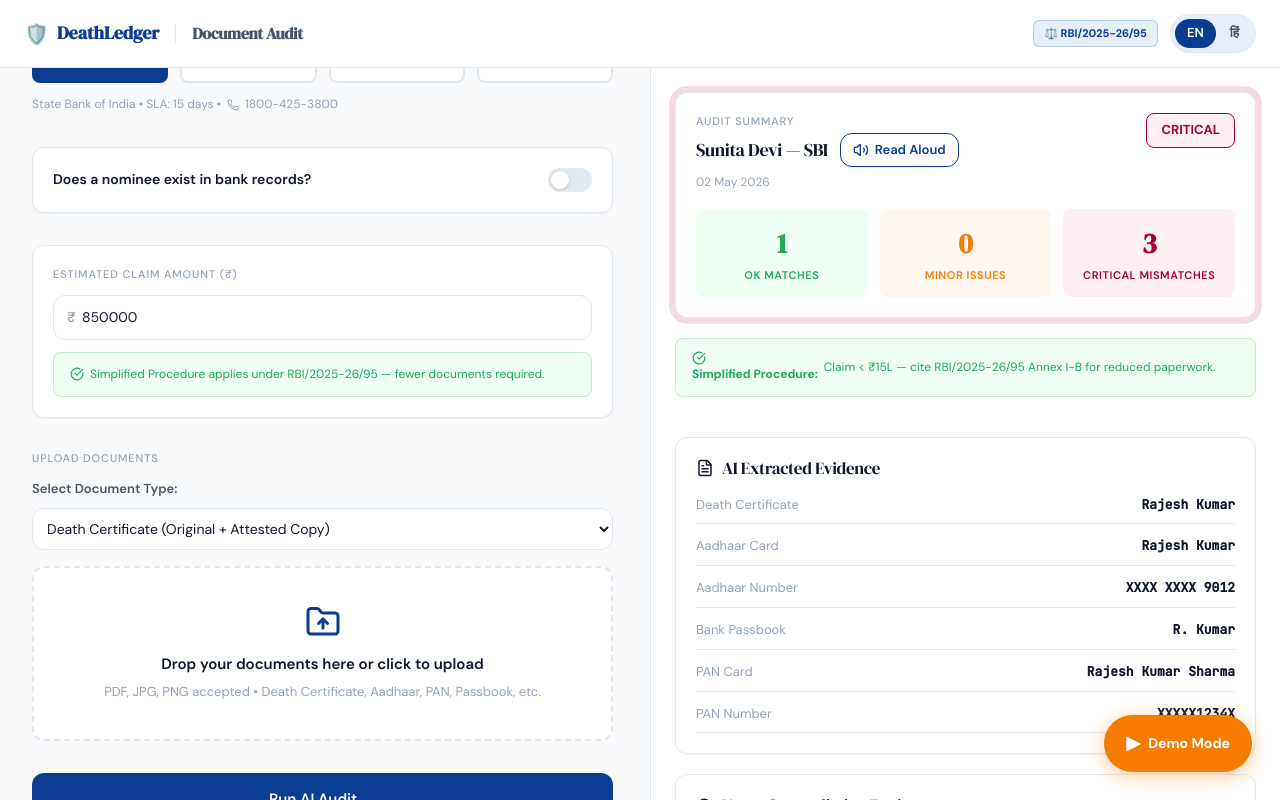
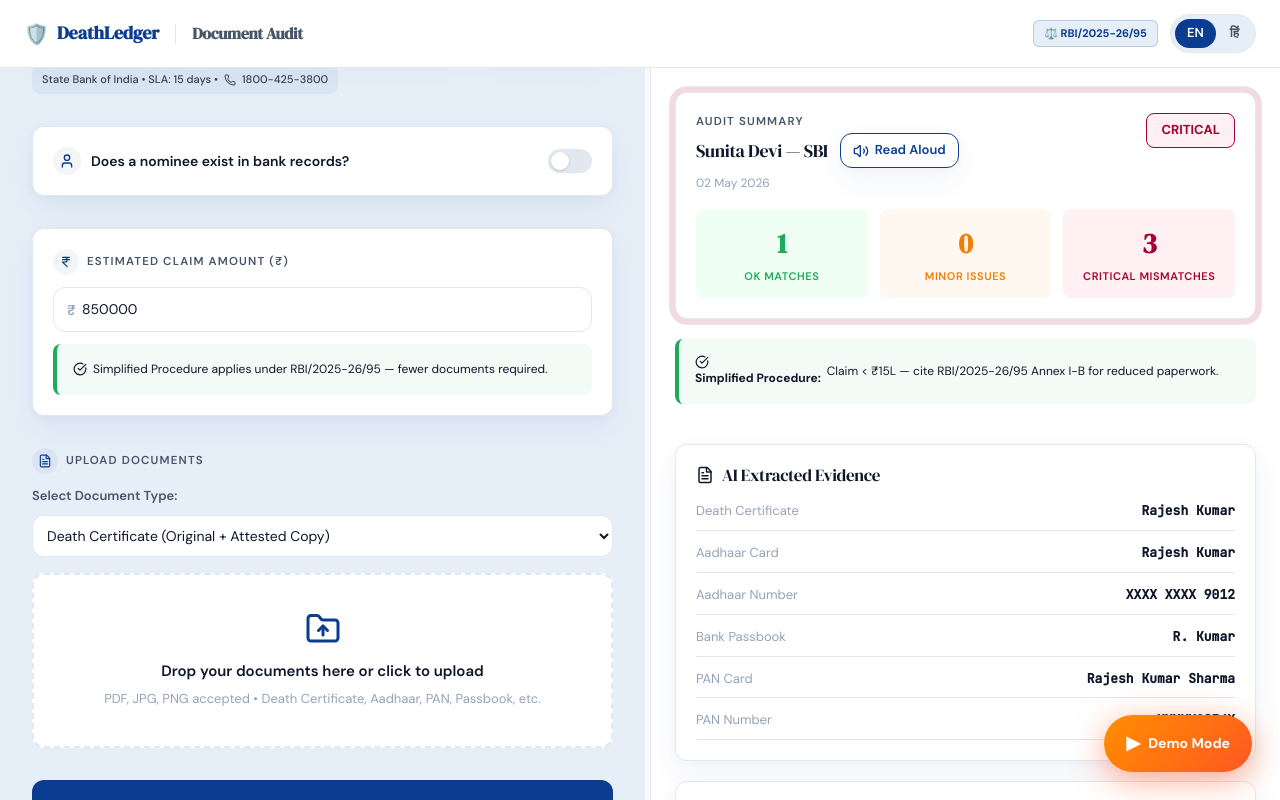
Before and after one commit to sanchp0408/DeathLedger, a Next.js app in the folder frontend/: page /audit in a window 1280 px wide. Both pictures are taken after a click on the button "Run AI Audit →". Built offline with nearby package versions, Linux system fonts and the light colour scheme.

Commit message:
Enhaced UI

```diff
--- a/frontend/app/globals.css
+++ b/frontend/app/globals.css
@@ -44,8 +44,8 @@
   --radius: 12px;
   --radius-sm: 8px;
   --radius-lg: 16px;
-  --shadow-card: 0 1px 2px 0 rgba(0, 0, 0, 0.05);
-  --shadow-elevated: 0 4px 16px rgba(10, 61, 145, 0.12);
+  --shadow-card: 0 2px 8px rgba(10, 61, 145, 0.03), 0 12px 32px rgba(10, 61, 145, 0.06);
+  --shadow-elevated: 0 4px 16px rgba(10, 61, 145, 0.05), 0 24px 64px rgba(10, 61, 145, 0.1);
 }
 
 * {
@@ -86,6 +86,12 @@
   border-radius: var(--radius);
   border: 1px solid var(--color-border);
   box-shadow: var(--shadow-card);
+  transition: all 0.3s ease;
+}
+
+.card:hover {
+  transform: translateY(-2px);
+  box-shadow: var(--shadow-elevated);
 }
 
 .card-elevated {
@@ -106,7 +112,7 @@
   font-weight: 600;
   font-size: 14px;
   cursor: pointer;
-  transition: background 0.2s ease, transform 0.1s ease;
+  transition: all 0.3s ease;
   display: inline-flex;
   align-items: center;
   gap: 8px;
@@ -115,6 +121,8 @@
 
 .btn-primary:hover {
   background: var(--color-primary-dark);
+  transform: translateY(-2px);
+  box-shadow: 0 4px 16px rgba(10, 61, 145, 0.2);
 }
 
 .btn-primary:active {
@@ -136,7 +144,7 @@
   font-weight: 600;
   font-size: 14px;
   cursor: pointer;
-  transition: all 0.2s ease;
+  transition: all 0.3s ease;
   display: inline-flex;
   align-items: center;
   gap: 8px;
@@ -145,6 +153,7 @@
 
 .btn-ghost:hover {
   background: var(--color-primary-light);
+  transform: translateY(-1px);
 }
 
 .btn-destructive {
@@ -157,7 +166,7 @@
   font-weight: 600;
   font-size: 14px;
   cursor: pointer;
-  transition: background 0.2s ease;
+  transition: all 0.3s ease;
   display: inline-flex;
   align-items: center;
   gap: 8px;
@@ -165,6 +174,8 @@
 
 .btn-destructive:hover {
   background: #8B002C;
+  transform: translateY(-2px);
+  box-shadow: 0 4px 16px rgba(165, 0, 52, 0.2);
 }
 
 /* Status Pills */
@@ -200,11 +211,22 @@
 /* Label caps */
 .label-caps {
   font-family: var(--font-body);
+  font-weight: 600;
+  font-size: 11.5px;
+  letter-spacing: 0.1em;
+  text-transform: uppercase;
+  color: var(--color-text-secondary);
+}
+
+/* Badge for Helper text */
+.badge-tint {
+  background: rgba(10, 61, 145, 0.05);
+  color: #334155;
+  border-radius: var(--radius-sm);
+  padding: 6px 10px;
   font-weight: 500;
-  font-size: 11px;
-  letter-spacing: 0.08em;
-  text-transform: uppercase;
-  color: var(--color-text-muted);
+  display: inline-flex;
+  align-items: center;
 }
 
 /* Mono for IDs */
@@ -222,13 +244,14 @@
   color: var(--color-text-primary);
   background: var(--color-surface);
   width: 100%;
-  transition: border-color 0.2s, box-shadow 0.2s;
+  transition: all 0.3s ease;
   outline: none;
 }
 
 .input:focus {
   border-color: var(--color-primary);
   box-shadow: 0 0 0 3px rgba(10, 61, 145, 0.1);
+  transform: translateY(-1px);
 }
 
 .input::placeholder {
@@ -252,11 +275,13 @@
   background-repeat: no-repeat;
   background-position: right 12px center;
   padding-right: 40px;
+  transition: all 0.3s ease;
 }
 
 .select:focus {
   border-color: var(--color-primary);
   box-shadow: 0 0 0 3px rgba(10, 61, 145, 0.1);
+  transform: translateY(-1px);
 }
 
 /* Toggle switch */
@@ -293,19 +318,21 @@
 
 /* Info banners */
 .banner-info {
-  background: var(--color-primary-light);
-  border: 1px solid rgba(10, 61, 145, 0.2);
+  background: rgba(10, 61, 145, 0.05);
+  backdrop-filter: blur(8px);
+  border-left: 4px solid var(--color-primary);
   border-radius: var(--radius-sm);
-  padding: 12px 16px;
-  color: var(--color-primary);
+  padding: 16px;
+  color: var(--color-text-primary);
 }
 
 .banner-success {
-  background: var(--color-ok-bg);
-  border: 1px solid rgba(31, 170, 89, 0.2);
+  background: rgba(31, 170, 89, 0.05);
+  backdrop-filter: blur(8px);
+  border-left: 4px solid var(--color-ok);
   border-radius: var(--radius-sm);
-  padding: 12px 16px;
-  color: var(--color-ok);
+  padding: 16px;
+  color: var(--color-text-primary);
 }
 
 .banner-warning {
--- a/frontend/components/AuditorSplitScreen.tsx
+++ b/frontend/components/AuditorSplitScreen.tsx
@@ -15,7 +15,7 @@
 import WhatsAppShare from './WhatsAppShare';
 import { motion } from 'framer-motion';
 import { maskPrivacyData } from '@/lib/formatters';
-import { FileText, ShieldAlert, CheckCircle, Search, Download, Share2, FileWarning, Clock, UserCheck, Phone, Scale, AlertTriangle, FolderUp, Image as ImageIcon } from 'lucide-react';
+import { FileText, ShieldAlert, CheckCircle, Search, Download, Share2, FileWarning, Clock, UserCheck, Phone, Scale, AlertTriangle, FolderUp, Image as ImageIcon, Landmark, User, IndianRupee } from 'lucide-react';
 import TextToSpeech from './TextToSpeech';
 
 interface UploadedFile {
@@ -388,12 +388,15 @@
             display: 'flex',
             flexDirection: 'column',
             gap: 'var(--section-gap, 32px)',
-            background: 'var(--color-bg)',
+            background: 'var(--color-primary-light)',
           }}
         >
           {/* Institution Selector */}
           <div>
-            <label className="label-caps" style={{ display: 'block', marginBottom: '12px' }}>
+            <label className="label-caps" style={{ display: 'flex', alignItems: 'center', gap: '8px', marginBottom: '12px' }}>
+              <span style={{ background: 'rgba(10, 61, 145, 0.05)', borderRadius: '50%', padding: '6px', display: 'flex' }}>
+                <Landmark size={14} color="var(--color-primary)" />
+              </span>
               {t.selectInstitution}
             </label>
             <div style={{ display: 'grid', gridTemplateColumns: 'repeat(auto-fit, minmax(70px, 1fr))', gap: '12px' }}>
@@ -404,14 +407,16 @@
                   style={{
                     padding: '10px 16px',
                     borderRadius: 'var(--radius-sm)',
-                    border: `2px solid ${institution === key ? INSTITUTION_COLORS[key] : 'var(--color-border)'}`,
-                    background: institution === key ? INSTITUTION_COLORS[key] : 'white',
-                    color: institution === key ? 'white' : 'var(--color-text-secondary)',
+                    border: 'none',
+                    borderBottom: institution === key ? `3px solid ${INSTITUTION_COLORS[key]}` : '3px solid transparent',
+                    background: institution === key ? `linear-gradient(to bottom, white, ${INSTITUTION_COLORS[key]}15)` : 'white',
+                    color: institution === key ? INSTITUTION_COLORS[key] : 'var(--color-text-secondary)',
                     fontWeight: 600,
                     fontSize: '13px',
                     cursor: 'pointer',
-                    transition: 'all 0.2s',
+                    transition: 'all 0.3s ease',
                     textAlign: 'center',
+                    boxShadow: 'var(--shadow-card)',
                   }}
                 >
                   {key}
@@ -419,7 +424,7 @@
               ))}
             </div>
             {institution && (
-              <div style={{ fontSize: '12px', color: 'var(--color-text-muted)', marginTop: '12px', display: 'flex', alignItems: 'center', gap: '6px' }}>
+              <div className="badge-tint" style={{ marginTop: '12px', fontSize: '11px', gap: '6px' }}>
                 {INSTITUTION_RULES[institution].name} • SLA: {INSTITUTION_RULES[institution].sladays} days • <Phone size={12} /> {INSTITUTION_RULES[institution].contact}
               </div>
             )}
@@ -429,7 +434,10 @@
           <div>
             <div className="card" style={{ padding: '20px' }}>
               <div style={{ display: 'flex', alignItems: 'center', justifyContent: 'space-between', marginBottom: nomineeExists ? '16px' : '0' }}>
-                <label style={{ fontWeight: 600, fontSize: '14px', cursor: 'pointer', color: 'var(--color-text-primary)' }}>
+                <label style={{ fontWeight: 600, fontSize: '14px', cursor: 'pointer', color: 'var(--color-text-primary)', display: 'flex', alignItems: 'center', gap: '10px' }}>
+                  <span style={{ background: 'rgba(10, 61, 145, 0.05)', borderRadius: '50%', padding: '6px', display: 'flex' }}>
+                    <User size={16} color="var(--color-primary)" />
+                  </span>
                   {t.nomineeExists}
                 </label>
                 <button
@@ -453,7 +461,10 @@
           {/* Claim Amount */}
           <div>
             <div className="card" style={{ padding: '20px', background: 'var(--color-surface)', border: '1px solid var(--color-border)' }}>
-              <label className="label-caps" style={{ display: 'block', marginBottom: '12px' }}>
+              <label className="label-caps" style={{ display: 'flex', alignItems: 'center', gap: '8px', marginBottom: '12px' }}>
+                <span style={{ background: 'rgba(10, 61, 145, 0.05)', borderRadius: '50%', padding: '6px', display: 'flex' }}>
+                  <IndianRupee size={14} color="var(--color-primary)" />
+                </span>
                 {t.claimAmount}
               </label>
               <div style={{ position: 'relative' }}>
@@ -484,7 +495,10 @@
 
           {/* Upload Zone */}
           <div>
-            <label className="label-caps" style={{ display: 'block', marginBottom: '12px' }}>
+            <label className="label-caps" style={{ display: 'flex', alignItems: 'center', gap: '8px', marginBottom: '12px' }}>
+              <span style={{ background: 'rgba(10, 61, 145, 0.05)', borderRadius: '50%', padding: '6px', display: 'flex' }}>
+                <FileText size={14} color="var(--color-primary)" />
+              </span>
               {t.uploadLabel}
             </label>
 
--- a/frontend/components/DemoModeButton.tsx
+++ b/frontend/components/DemoModeButton.tsx
@@ -57,7 +57,7 @@
           display: 'flex',
           alignItems: 'center',
           gap: '8px',
-          background: '#F57C00',
+          background: 'linear-gradient(135deg, #FF8F00 0%, #FF5722 100%)',
           color: 'white',
           border: 'none',
           borderRadius: '9999px',
@@ -66,9 +66,9 @@
           fontWeight: 700,
           fontFamily: 'var(--font-body)',
           cursor: 'pointer',
-          boxShadow: '0 4px 20px rgba(245, 124, 0, 0.4)',
-          transform: hovered ? 'scale(1.05)' : 'scale(1)',
-          transition: 'transform 0.2s ease, box-shadow 0.2s ease',
+          boxShadow: '0 8px 32px rgba(255, 87, 34, 0.5)',
+          transform: hovered ? 'scale(1.05) translateY(-2px)' : 'scale(1)',
+          transition: 'all 0.3s ease',
         }}
         title="Load demo with Rajesh Kumar scenario"
       >
```
